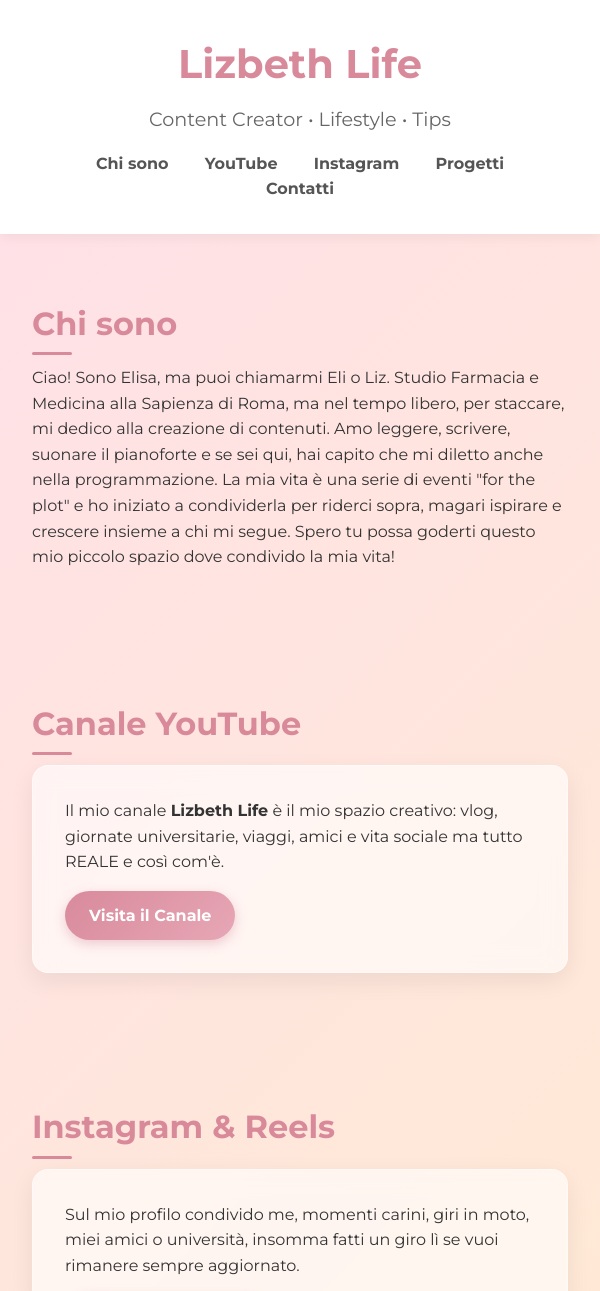
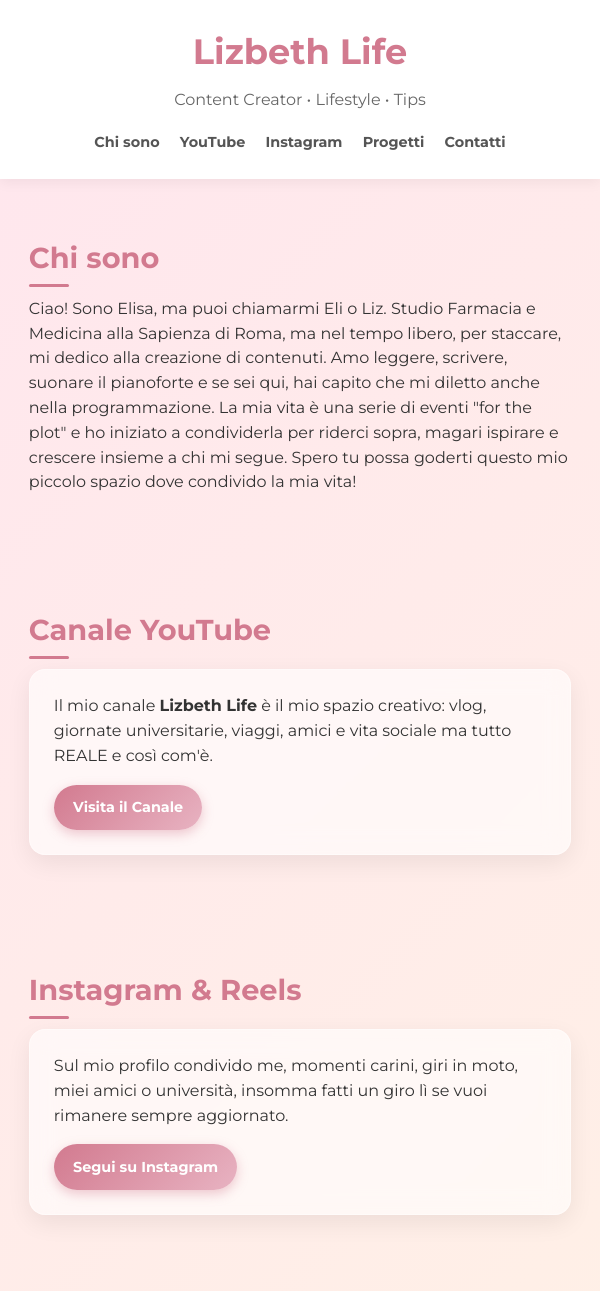
Before and after one commit to xliztime/LizbethLife.github.io, a plain HTML site: page index.html in a window 600 px wide. Shown: the top 1291 px of the page. Drawn offline with Linux system fonts and the light colour scheme.

Commit message:
Refactor CSS variables and update styles

```diff
--- a/index.html
+++ b/index.html
@@ -9,6 +9,13 @@
   <style>
     * { box-sizing: border-box; margin: 0; padding: 0; }
 
+    :root {
+      --pink-main: #d27a8f;
+      --pink-light: #ffe6ee;
+      --beige-light: #fff4e3;
+      --accent: #e8b3c2;
+    }
+
     html {
       scroll-behavior: smooth;
       scroll-padding-top: 100px;
@@ -16,7 +23,7 @@
 
     body {
       font-family: 'Montserrat', sans-serif;
-      background: linear-gradient(135deg, #ffe0e9, #ffeecb);
+      background: linear-gradient(135deg, var(--pink-light), var(--beige-light));
       color: #333;
       line-height: 1.6;
     }
@@ -42,7 +49,7 @@
 
     header h1 {
       font-size: 2.5rem;
-      color: #d88a9b;
+      color: var(--pink-main);
     }
 
     header p {
@@ -64,7 +71,7 @@
     }
 
     nav a:hover {
-      color: #d88a9b;
+      color: var(--pink-main);
     }
 
     /* SEZIONI + ANIMAZIONE */
@@ -83,7 +90,7 @@
     }
 
     .section h2 {
-      color: #d88a9b;
+      color: var(--pink-main);
       font-size: 2rem;
       margin-bottom: 1rem;
       position: relative;
@@ -96,7 +103,7 @@
       bottom: -6px;
       width: 40px;
       height: 3px;
-      background: #d88a9b;
+      background: var(--pink-main);
       border-radius: 2px;
       transition: width 0.4s ease;
     }
@@ -133,18 +140,19 @@
       display: inline-block;
       padding: 0.75rem 1.5rem;
       margin-top: 1rem;
-      background: linear-gradient(135deg, #d88a9b, #e7a7b6);
+      background: linear-gradient(135deg, var(--pink-main), var(--accent));
       color: white;
       border-radius: 2rem;
       text-decoration: none;
       font-weight: bold;
-      box-shadow: 0 4px 12px rgba(216, 138, 155, 0.4);
-      transition: transform 0.3s ease, box-shadow 0.3s ease;
+      box-shadow: 0 4px 12px rgba(210, 122, 143, 0.4);
+      transition: transform 0.3s ease, box-shadow 0.3s ease, filter 0.3s ease;
     }
 
     a.button:hover {
       transform: translateY(-3px);
-      box-shadow: 0 8px 20px rgba(216, 138, 155, 0.6);
+      box-shadow: 0 8px 20px rgba(210, 122, 143, 0.6);
+      filter: brightness(1.08);
     }
 
     /* LISTE */
@@ -159,7 +167,7 @@
     }
 
     a {
-      color: #d88a9b;
+      color: var(--pink-main);
     }
 
     a:hover {
@@ -170,10 +178,96 @@
     footer {
       text-align: center;
       padding: 2rem;
-      background: linear-gradient(135deg, #fff, #ffeef4);
+      background: linear-gradient(135deg, #fff, var(--pink-light));
       color: #999;
       font-size: 0.9rem;
       border-top: 1px solid rgba(0,0,0,0.05);
+    }
+
+    /* 📱 MOBILE (max 600px) */
+    @media (max-width: 600px) {
+
+      header {
+        padding: 1.2rem;
+      }
+
+      header h1 {
+        font-size: 1.9rem;
+      }
+
+      header p {
+        font-size: 1rem;
+      }
+
+      nav a {
+        margin: 0 0.5rem;
+        font-size: 0.9rem;
+      }
+
+      .section {
+        padding: 3rem 1.2rem;
+      }
+
+      .section h2 {
+        font-size: 1.6rem;
+      }
+
+      .card {
+        padding: 1.5rem;
+      }
+
+      p, li {
+        font-size: 0.95rem;
+        line-height: 1.55;
+      }
+
+      a.button {
+        padding: 0.7rem 1.2rem;
+        font-size: 0.9rem;
+      }
+
+      .grid {
+        grid-template-columns: 1fr;
+      }
+    }
+
+    /* 📱📲 TABLET (600px – 900px) */
+    @media (min-width: 600px) and (max-width: 900px) {
+
+      header {
+        padding: 1.5rem;
+      }
+
+      header h1 {
+        font-size: 2.2rem;
+      }
+
+      .section {
+        padding: 3.5rem 1.8rem;
+      }
+
+      .section h2 {
+        font-size: 1.8rem;
+      }
+
+      .grid {
+        grid-template-columns: repeat(auto-fit, minmax(280px, 1fr));
+      }
+
+      p, li {
+        font-size: 1rem;
+      }
+    }
+
+    /* 💻 DESKTOP LARGE (oltre 1200px) */
+    @media (min-width: 1200px) {
+      .section {
+        max-width: 1100px;
+      }
+
+      .card {
+        padding: 2.2rem;
+      }
     }
   </style>
 </head>
@@ -244,7 +338,6 @@
     <p>&copy; 2025 Elisa Ragone | Tutti i diritti riservati</p>
   </footer>
 
-  <!-- SCRIPT HEADER + ANIMAZIONI -->
   <script>
     // Header shrink
     window.addEventListener("scroll", () => {
```
